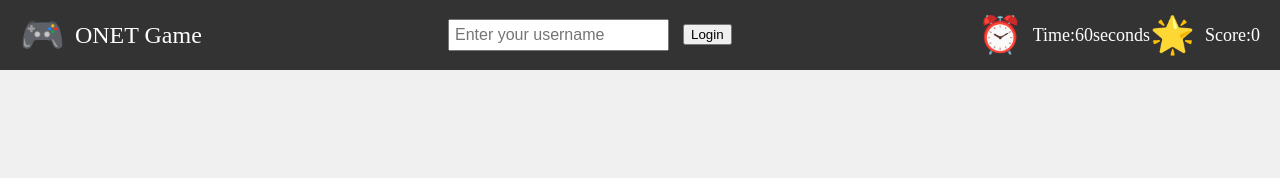
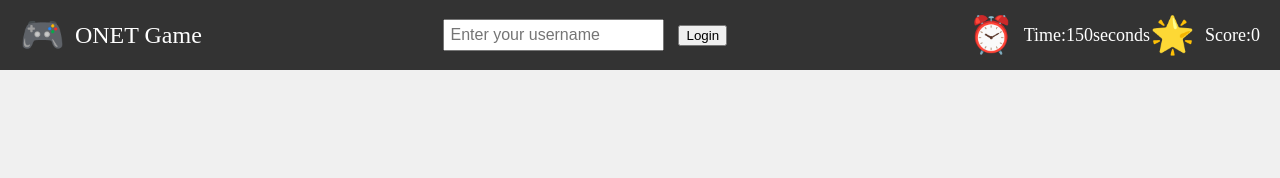
Before and after one commit to Obay13579/Onet-Game, a plain HTML site: page onet-game/index.html in a window 1280 px wide. Drawn offline with Linux system fonts and the light colour scheme; files whose address does not match are found by name.

Commit message:
initial commit

```diff
--- a/onet-game/index.html
+++ b/onet-game/index.html
@@ -18,7 +18,7 @@
             <p id="current-user"></p>
         </div>
         <div id="header-right">
-            <span class="emoji">⏰</span> Time: <span id="time">60</span> seconds
+            <span class="emoji">⏰</span> Time: <span id="time">150</span> seconds
             <span class="emoji">🌟</span> Score: <span id="score">0</span>
         </div>
     </header>
--- a/onet-game/style.css
+++ b/onet-game/style.css
@@ -31,7 +31,6 @@ header {
   padding: 5px;
   font-size: 16px;
   margin-right: 10px;
-  vertical-align: middle;
 }
 
 #start-game {
```
